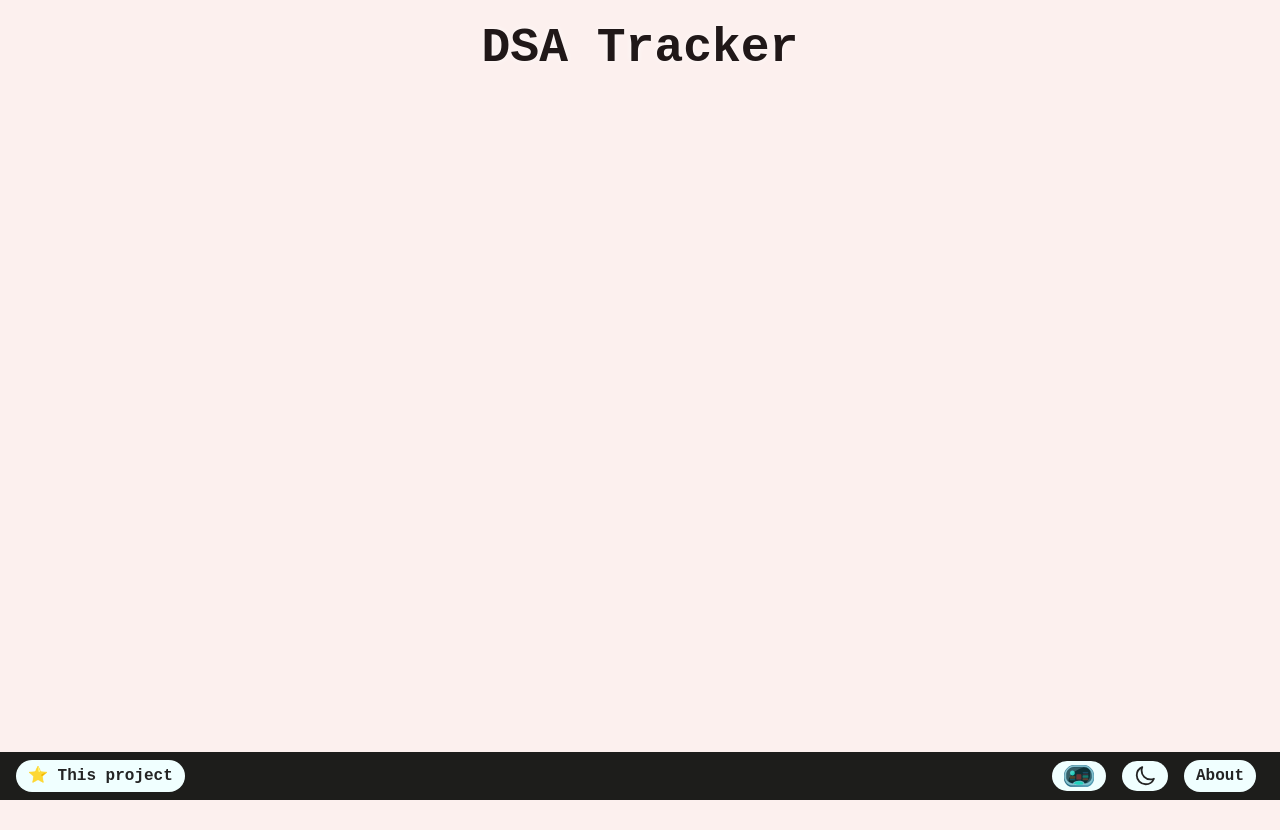
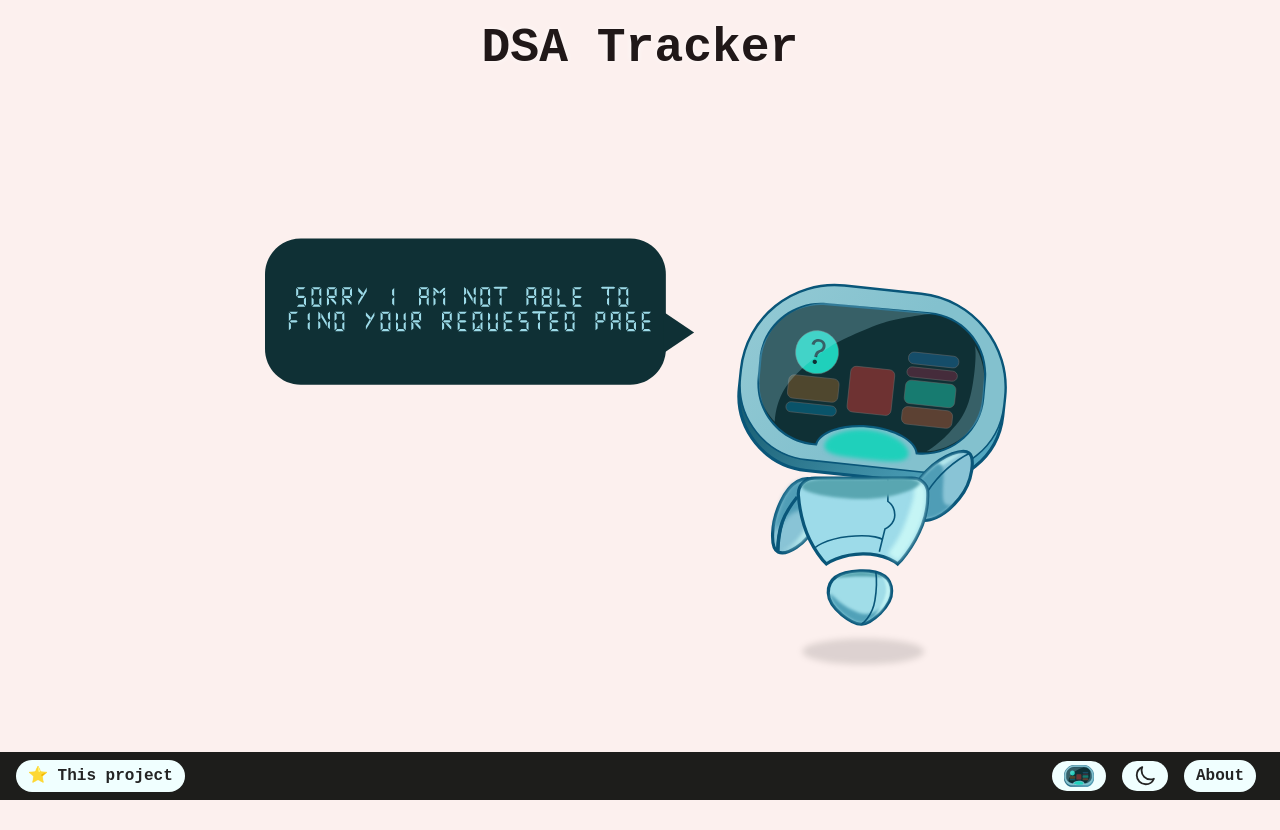
Before and after one commit to MohitGupta12/DSA-Navigator, a React (Vite) app: page /error in a window 1280 px wide. Before the commit the page ends 800 px from the top, so only its background shows below. Built offline with nearby package versions, Linux system fonts and the light colour scheme; a web font is replaced by a local one.

Commit message:
Error page

```diff
--- a/src/Animations/Senku/About/AboutPageSenku.jsx
+++ b/src/Animations/Senku/About/AboutPageSenku.jsx
@@ -1,4 +1,3 @@
-import React from "react";
 import myGif from "./assets/gif.gif";
 
 const AboutPageSenku = () => {
--- /dev/null
+++ b/src/Pages/ErrorPage.jsx
@@ -0,0 +1,10 @@
+
+const ErrorPage = () => {
+  return (
+     <div className=" flex justify-center items-center  ">
+            <img src="../src/assets/Senku/Error Bot.svg" alt="Error senku" className="  h-[750px] w-[750px]"/>
+          </div>
+  )
+}
+
+export default ErrorPage
--- a/src/Pages/QuestionPage.jsx
+++ b/src/Pages/QuestionPage.jsx
@@ -10,8 +10,10 @@ import { useSharedDataContext } from "../Hooks/Context/useSharedData";
 import AnimatedPage from "../components/AnimatedPage/AnimatedPage";
 
 
+
 const QuestionPage = () => {
   const { id } = useParams();
+
   const sharedContent = useSharedDataContext();
   const dynamicData = sharedContent.sharedData.data[id];
   const notesHandler = sharedContent.notesHandler;
--- a/src/components/Layout/Layout.jsx
+++ b/src/components/Layout/Layout.jsx
@@ -7,6 +7,7 @@ import { AnimatePresence } from "framer-motion";
 import HomePage from "../../Pages/HomePage";
 import QuestionPage from "../../Pages/QuestionPage.jsx";
 import AboutPage from "../../Pages/AboutPage.jsx";
+import ErrorPage from "../../Pages/ErrorPage";
 
 function Layout() {
   const location = useLocation();
@@ -27,8 +28,10 @@ function Layout() {
         <AnimatePresence mode="wait">
           <Routes key={location.pathname} location={location} >
             <Route exact path="/" element={<HomePage />} />
-            <Route path="questions/:id" element={<QuestionPage />} />
+            <Route path="questions/:id" element={<QuestionPage/>} />
             <Route path="about" element={<AboutPage />} />
+            <Route path="*" element={<ErrorPage />} />
+            <Route path="error" element={<ErrorPage />} />
           </Routes>
         </AnimatePresence>
         <BottomNavBar />
```
Also changed, not shown: src/assets/Senku/Error Bot.svg (added).
